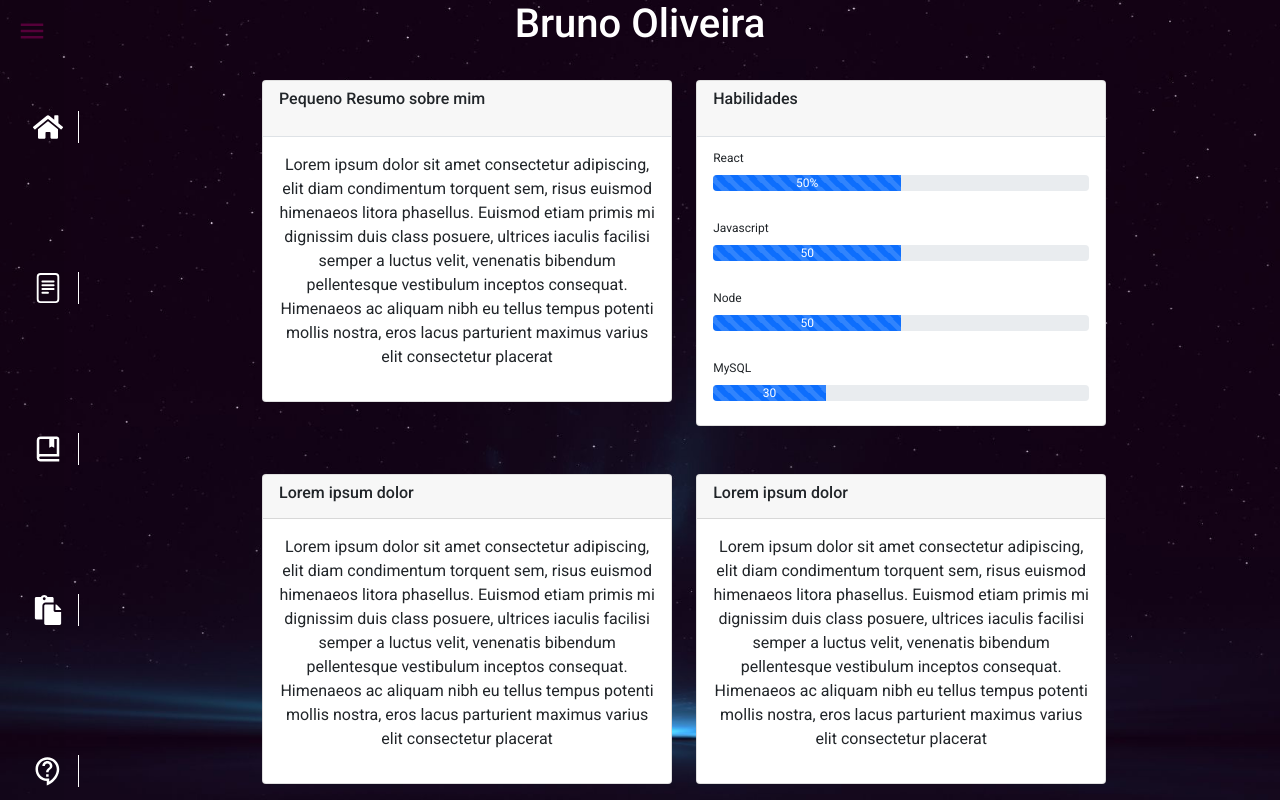
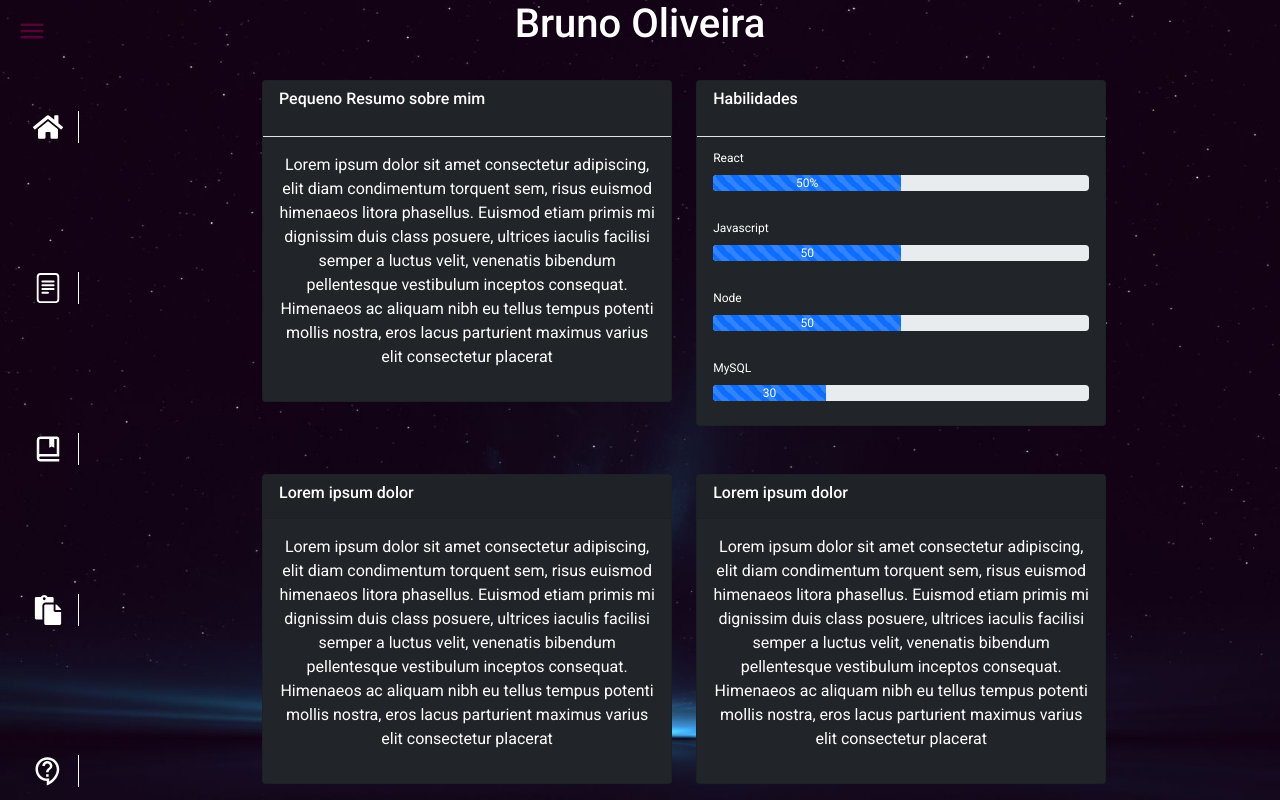
Before and after one commit to eng-Bruno/portfolio, a React (Create React App) app: page / in a window 1280 px wide. Built offline with nearby package versions, Linux system fonts and the light colour scheme.

Commit message:
ajustes basicos

```diff
--- a/src/pages/Home.js
+++ b/src/pages/Home.js
@@ -25,7 +25,7 @@ const Home = () => {
       <br />
       <Row>
         <Col md="5">
-          <Card>
+          <Card color="dark" inverse>
             <CardHeader className="border-bottom" style={{ minHeight: "7vh" }}>
               <h6>Pequeno Resumo sobre mim</h6>
             </CardHeader>
@@ -44,7 +44,7 @@ const Home = () => {
           </Card>
         </Col>
         <Col md="5">
-          <Card>
+          <Card color="dark" inverse>
             <CardHeader className="border-bottom" style={{ minHeight: "7vh" }}>
               <h6>Habilidades</h6>
             </CardHeader>
@@ -85,7 +85,7 @@ const Home = () => {
       <br />
       <Row>
         <Col md="5">
-          <Card>
+          <Card color="dark" inverse>
             <CardHeader>
               <h6>Lorem ipsum dolor</h6>
             </CardHeader>
@@ -104,7 +104,7 @@ const Home = () => {
           </Card>
         </Col>
         <Col md="5">
-          <Card>
+          <Card color="dark" inverse>
             <CardHeader>
               <h6>Lorem ipsum dolor</h6>
             </CardHeader>
```
Also changed, not shown: src/pages/Contato.css (line endings or trailing spaces), src/pages/Contato.js (line endings or trailing spaces), src/pages/Portfolio.css (line endings or trailing spaces), src/pages/Portfolio.js (line endings or trailing spaces), src/pages/Resumo.css (line endings or trailing spaces), src/pages/Resumo.js (line endings or trailing spaces), src/pages/Sobre.css (line endings or trailing spaces), src/pages/Sobre.js (line endings or trailing spaces).
